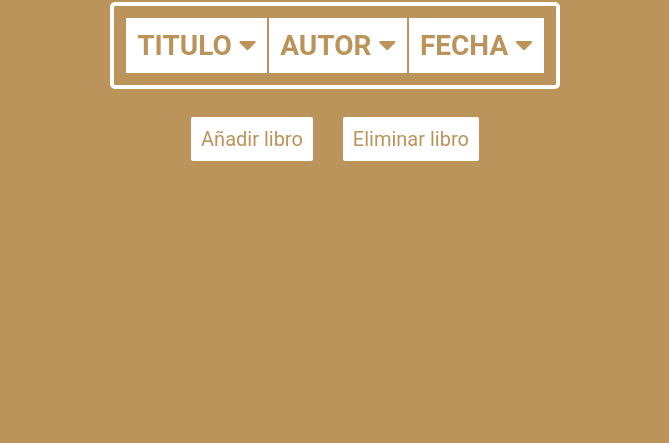
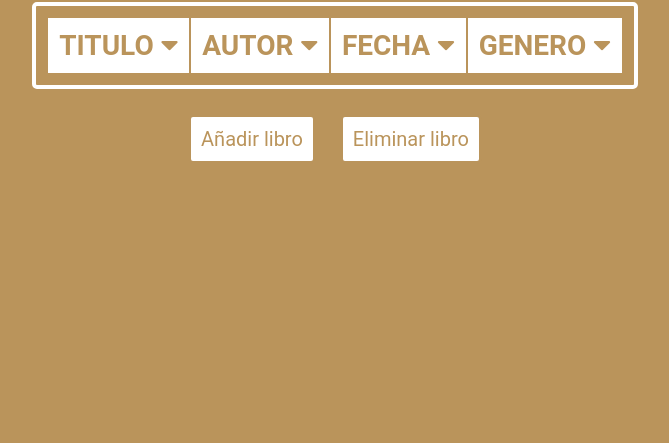
Before and after one commit to Juanma0186/DWEC, a plain HTML site: page TEMA_1/PRACTICAS/Biblioteca/index.html in a window 1280 px wide. Shown: the part 357-800 px from the top of the page, without its empty margins (305-974 px from the left). Drawn offline with Linux system fonts and the light colour scheme.

Commit message:
Cambios en la Biblioteca

```diff
--- a/TEMA_1/PRACTICAS/Biblioteca/index.html
+++ b/TEMA_1/PRACTICAS/Biblioteca/index.html
@@ -19,6 +19,7 @@
           <td>TITULO <i id="titulo" class="fas fa-caret-down" onclick="ordenarPor('titulo')"></i></td>
           <td>AUTOR <i id="autor" class="fas fa-caret-down" onclick="ordenarPor('autor')"></i></td>
           <td>FECHA <i id="fecha" class="fas fa-caret-down" onclick="ordenarPor('fecha')"></i></td>
+          <td>GENERO <i id="genero" class="fas fa-caret-down" onclick="ordenarPor('genero')"></i></td>
         </tr>
       </table>
     </div>
--- a/TEMA_1/PRACTICAS/Biblioteca/script.js
+++ b/TEMA_1/PRACTICAS/Biblioteca/script.js
@@ -7,12 +7,14 @@ function añadir() {
   const titulo = prompt("Ingresa el titulo");
   const autor = prompt("Ingresa el nombre del autor");
   const fecha = prompt("Ingresa la fecha de publicación");
+  const genero = prompt("Ingresa el genero del libro");
 
   //Creamos el objeto libro
   const libro = {
     titulo: titulo,
     autor: autor,
     fecha: fecha,
+    genero: genero,
   };
 
   //Añadimos el libro al array de libros
@@ -26,11 +28,13 @@ function añadir() {
   const cTitulo = nuevaFila.insertCell(0);
   const cAutor = nuevaFila.insertCell(1);
   const cFecha = nuevaFila.insertCell(2);
+  const cGenero = nuevaFila.insertCell(3);
 
   //Añdimos los datos a las celdas creadas
   cTitulo.textContent = libro.titulo;
   cAutor.textContent = libro.autor;
   cFecha.textContent = libro.fecha;
+  cGenero.textContent = libro.genero;
 }
 
 function eliminar() {
@@ -126,6 +130,24 @@ function ordenarPor($tipo) {
         document.getElementById("fecha").classList.add("fa-caret-down");
         break;
       }
+    case "genero": //Ordenar por genero
+      if (
+        document.getElementById("genero").classList.contains("fa-caret-down")
+      ) {
+        libros.sort((a, b) => a.genero.localeCompare(b.genero));
+
+        document.getElementById("genero").classList.remove("fa-caret-down");
+        document.getElementById("genero").classList.add("fa-caret-up");
+        break;
+      } else if (
+        document.getElementById("genero").classList.contains("fa-caret-up")
+      ) {
+        libros.sort((a, b) => b.genero.localeCompare(a.genero));
+
+        document.getElementById("genero").classList.remove("fa-caret-up");
+        document.getElementById("genero").classList.add("fa-caret-down");
+        break;
+      }
   }
 
   // Obtener la tabla y su cuerpo
@@ -143,9 +165,11 @@ function ordenarPor($tipo) {
     const cTitulo = nuevaFila.insertCell(0);
     const cAutor = nuevaFila.insertCell(1);
     const cFecha = nuevaFila.insertCell(2);
+    const cGenero = nuevaFila.insertCell(3);
 
     cTitulo.textContent = libro.titulo;
     cAutor.textContent = libro.autor;
     cFecha.textContent = libro.fecha;
+    cGenero.textContent = libro.genero;
   });
 }
```
